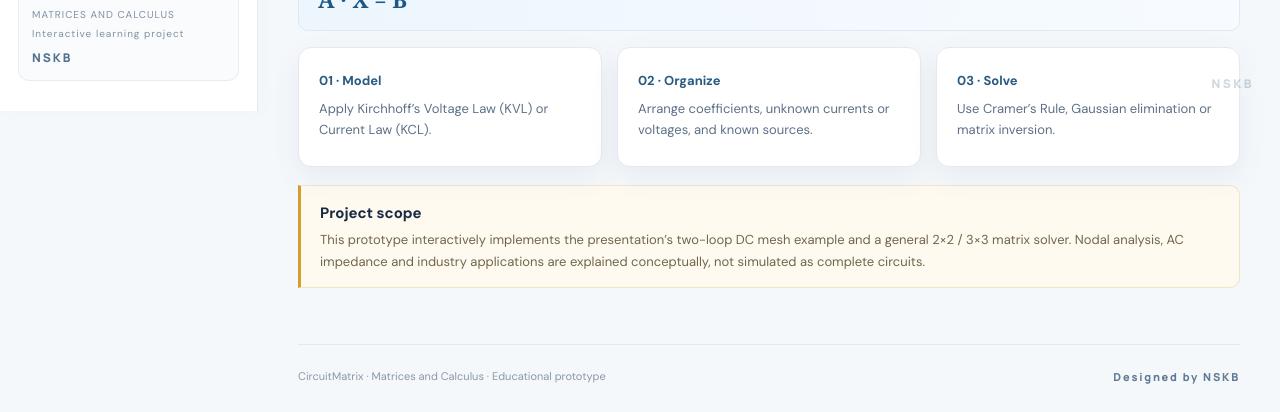
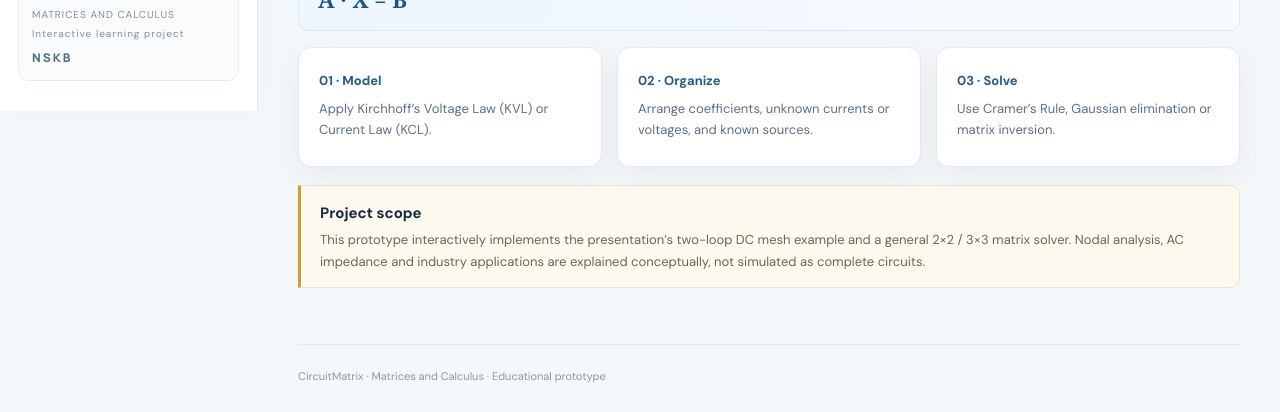
Before and after one commit to nskbbbb/PacketFlow, a plain HTML site: page index.html in a window 1280 px wide. Shown: the part 689-1101 px from the top of the page. Drawn offline with Linux system fonts and the light colour scheme.

Commit message:
Remove NSKB watermark and author branding

```diff
--- a/index.html
+++ b/index.html
@@ -5,4 +5,4 @@
 <section id="nodal" class="page"><div class="intro"><small>METHOD 2 · KCL</small><h2>Nodal analysis</h2><p><b>KCL — Kirchhoff’s Current Law:</b> total current entering a junction equals total current leaving it.</p></div><div class="cards"><article class="panel"><h3>How it works</h3><ol><li>Choose a reference node (ground = 0 V).</li><li>Assign voltage variables to the other nodes.</li><li>Use Ohm’s Law to express branch currents using node voltages.</li><li>Apply KCL at each non-reference node.</li><li>Arrange the equations as [G][V] = [I] and solve for node voltages.</li></ol></article><article class="panel"><h3>Conductance matrix [G]</h3><div class="formula">[G] · [V] = [I]</div><p>Diagonal entries: sum of conductances connected to that node.</p><p>Off-diagonal entries: negative conductance connecting two nodes directly.</p><p>Conductance G = 1/R and is measured in siemens (S).</p></article></div><div class="notice"><b>In this prototype</b><p>Nodal analysis is explained conceptually. The general matrix solver can solve a nodal system once you have formed its coefficient matrix and current vector.</p></div><a href="#solver" class="text-link">Open the matrix solver →</a></section>
 <section id="solver" class="page"><div class="intro"><small>INTERACTIVE CALCULATOR</small><h2>General matrix solver</h2><p>Enter a 2×2 or 3×3 linear system in the form A·X = B. The solver uses Gaussian elimination with partial pivoting.</p></div><article class="panel"><div class="toolbar"><h3>Coefficient matrix A and vector B</h3><select id="size"><option value="2">2 unknowns</option><option value="3">3 unknowns</option></select></div><div id="matrix"></div><div class="actions"><button class="btn" id="solve">Solve system</button><button class="btn secondary" id="example">Load presentation example</button></div><div id="solution" class="solution">Your solution will appear here.</div></article><div class="notice"><b>Interpretation</b><p>For mesh analysis, the unknowns are loop currents. For nodal analysis, the unknowns are node voltages. The meaning and units depend on the circuit model used to build A and B.</p></div></section>
 <section id="methods" class="page"><div class="intro"><small>SOLUTION TECHNIQUES</small><h2>Three matrix methods</h2><p>The same linear system can be solved using different mathematical techniques.</p></div><div class="cards"><article class="panel"><h3>Cramer’s Rule</h3><p>Uses determinants. Replace one column of A with B to calculate each unknown.</p><div class="formula">xᵢ = det(Aᵢ) / det(A)</div><p>Convenient for small systems such as 2×2 and 3×3.</p></article><article class="panel"><h3>Gaussian elimination</h3><p>Uses elementary row operations on the augmented matrix [A | B] to create an upper-triangular system, then back-substitutes.</p></article><article class="panel"><h3>Matrix inversion</h3><p>If A is invertible, multiply both sides by its inverse.</p><div class="formula">X = A⁻¹B</div></article></div><div class="notice"><b>Determinant and uniqueness</b><p>If det(A) ≠ 0, the square system has a unique solution. If det(A) = 0, A is singular and there is no unique solution.</p></div></section>
-<section id="applications" class="page"><div class="intro"><small>REAL-WORLD CONNECTIONS</small><h2>Where are matrix methods used?</h2><p>These methods scale from classroom resistor networks to complex engineering systems.</p></div><div class="cards"><article class="panel"><h3>Power grids</h3><p>Matrix equations support analysis of voltages and power distribution across interconnected buses.</p></article><article class="panel"><h3>SPICE circuit simulation</h3><p>Circuit simulators use matrix-based numerical methods to solve circuit equations.</p></article><article class="panel"><h3>Microchips and VLSI</h3><p>Electrical models help analyze voltage drops and interconnections in integrated circuits.</p></article><article class="panel"><h3>Sensors and bridge circuits</h3><p>Matrix equations help analyze resistor networks such as Wheatstone bridges.</p></article></div><div class="notice"><b>Further topic in your presentation</b><p>AC circuits use impedance Z = R + j(XL − XC), giving a complex matrix equation [Z][I] = [V]. This prototype introduces that concept but does not yet calculate AC phasors.</p></div></section><footer><span>CircuitMatrix · Matrices and Calculus · Educational prototype</span><b>Designed by NSKB</b></footer><div class="watermark" aria-label="Created by NSKB">NSKB</div></main><script src="script.js?v=20261122-1855"></script></body></html>
+<section id="applications" class="page"><div class="intro"><small>REAL-WORLD CONNECTIONS</small><h2>Where are matrix methods used?</h2><p>These methods scale from classroom resistor networks to complex engineering systems.</p></div><div class="cards"><article class="panel"><h3>Power grids</h3><p>Matrix equations support analysis of voltages and power distribution across interconnected buses.</p></article><article class="panel"><h3>SPICE circuit simulation</h3><p>Circuit simulators use matrix-based numerical methods to solve circuit equations.</p></article><article class="panel"><h3>Microchips and VLSI</h3><p>Electrical models help analyze voltage drops and interconnections in integrated circuits.</p></article><article class="panel"><h3>Sensors and bridge circuits</h3><p>Matrix equations help analyze resistor networks such as Wheatstone bridges.</p></article></div><div class="notice"><b>Further topic in your presentation</b><p>AC circuits use impedance Z = R + j(XL − XC), giving a complex matrix equation [Z][I] = [V]. This prototype introduces that concept but does not yet calculate AC phasors.</p></div></section><footer>CircuitMatrix · Matrices and Calculus · Educational prototype</footer></main><script src="script.js?v=20261122-1855"></script></body></html>
```
